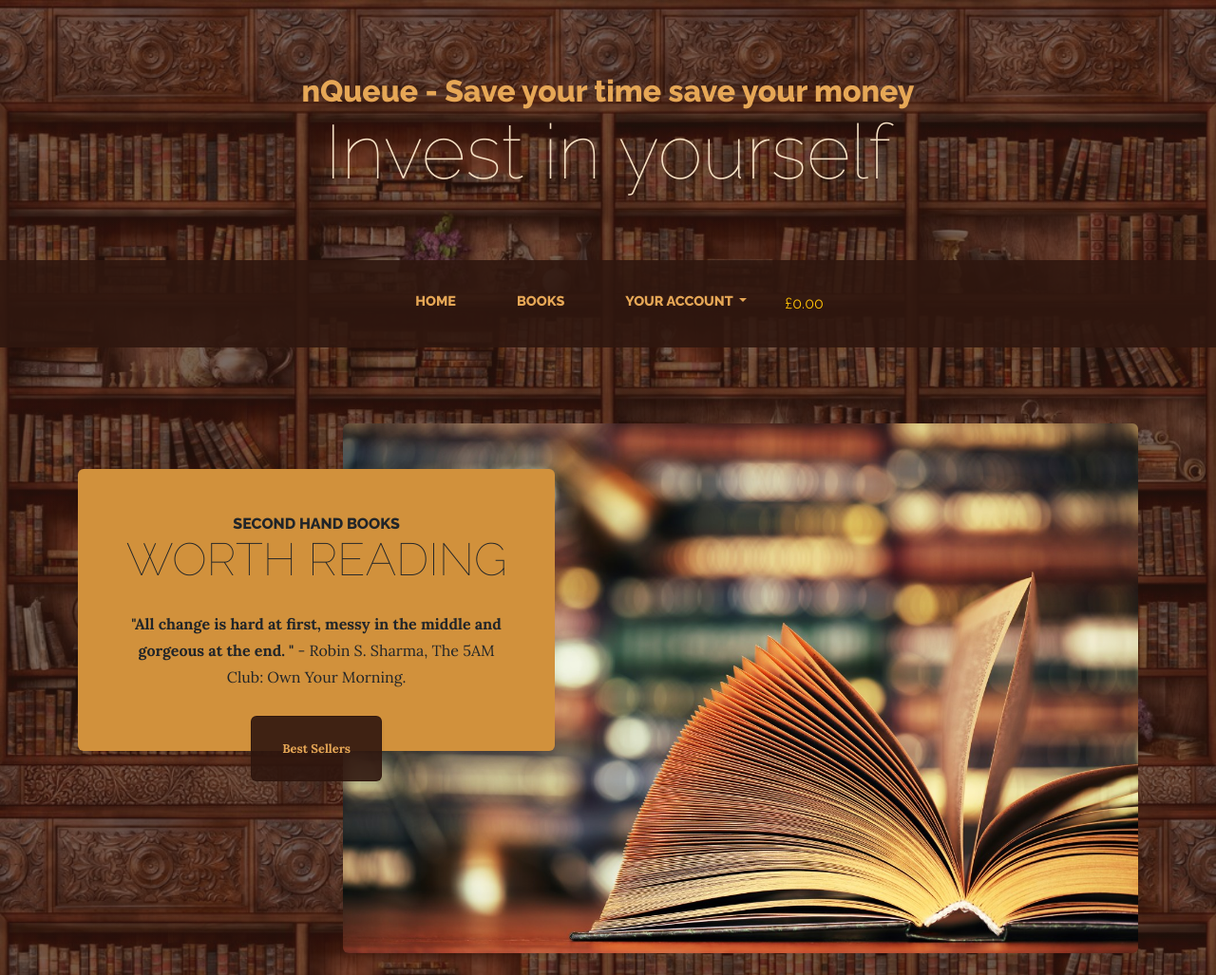
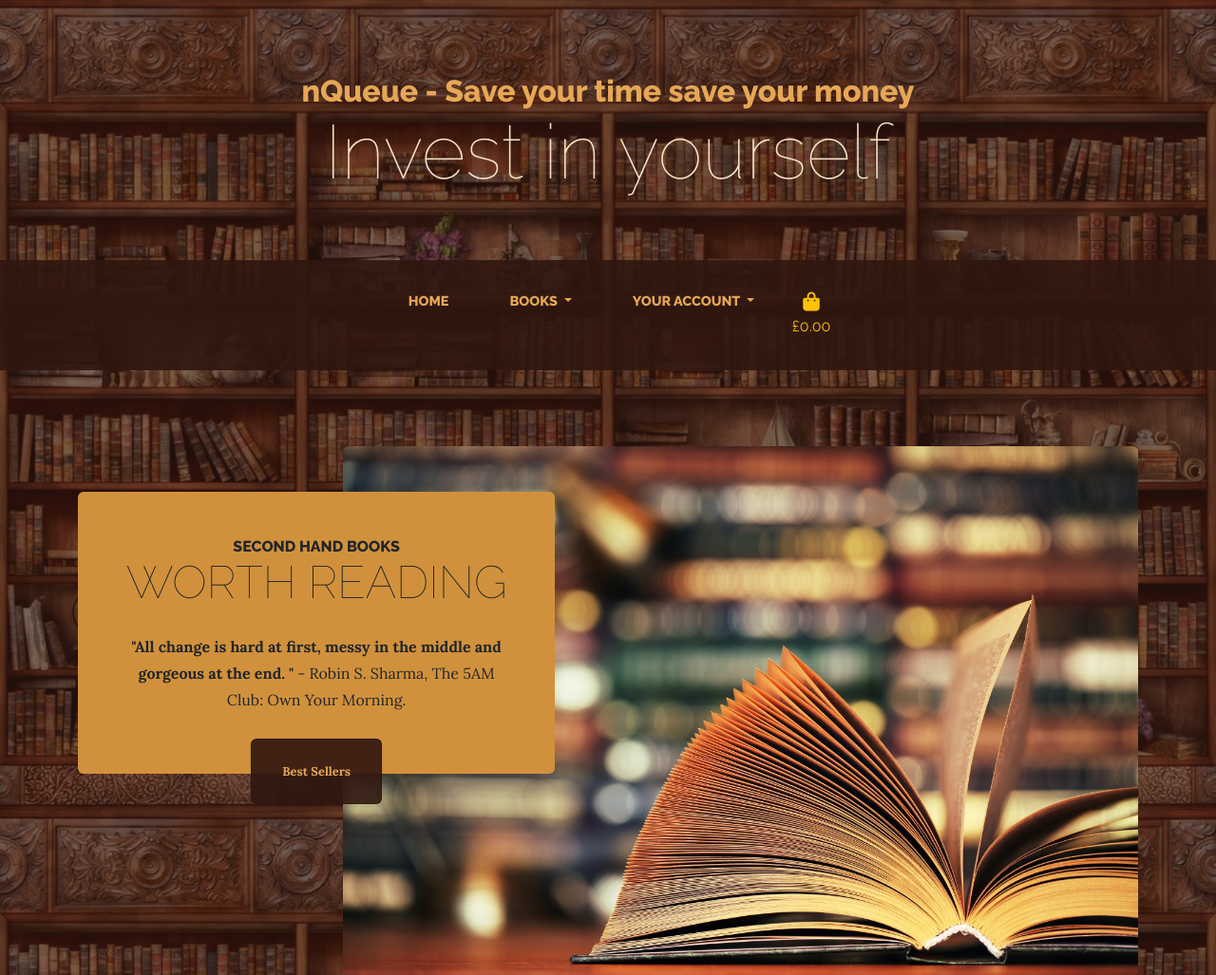
Before and after one commit to EdgarKlavins/nQueue, a Django app: page / in a window 1280 px wide. Shown: the top 1027 px of the page at 95% size. Run offline with Django 3.2, Linux system fonts and the light colour scheme; some libraries are stand-ins or nearby versions.

Commit message:
added fotawesome link

```diff
--- a/templates/base.html
+++ b/templates/base.html
@@ -29,6 +29,7 @@
 
 
         {% block corejs %}
+         <script src="https://kit.fontawesome.com/e9c73d7092.js" crossorigin="anonymous"></script>
          <script src="https://cdn.jsdelivr.net/npm/jquery@3.5.1/dist/jquery.min.js" integrity="sha256-9/aliU8dGd2tb6OSsuzixeV4y/faTqgFtohetphbbj0=" crossorigin="anonymous"></script>
          <script src="https://cdn.jsdelivr.net/npm/bootstrap@4.6.2/dist/js/bootstrap.bundle.min.js" integrity="sha384-Fy6S3B9q64WdZWQUiU+q4/2Lc9npb8tCaSX9FK7E8HnRr0Jz8D6OP9dO5Vg3Q9ct" crossorigin="anonymous"></script>
          <script src="https://cdn.jsdelivr.net/npm/popper.js@1.16.1/dist/umd/popper.min.js" integrity="sha384-9/reFTGAW83EW2RDu2S0VKaIzap3H66lZH81PoYlFhbGU+6BZp6G7niu735Sk7lN" crossorigin="anonymous"></script>
@@ -51,7 +52,16 @@
                 <div class="collapse navbar-collapse" id="navbarSupportedContent">
                     <ul class="navbar-nav mx-auto">
                         <li class="nav-item px-lg-4"><a class="nav-link text-uppercase" href="index.html">Home</a></li>
-                        <li class="nav-item px-lg-4"><a class="nav-link text-uppercase" href="about.html">Books</a></li>
+                        <li class="nav-item px-lg-4 dropdown">
+                            <a class="nav-link text-uppercase dropdown-toggle" href="#" id="navbarDropdownBooks" role="button" data-toggle="dropdown" aria-haspopup="true" aria-expanded="false">
+                              Books
+                            </a>
+                            <div class="dropdown-menu" aria-labelledby="navbarDropdownBooks">
+                              <a class="dropdown-item" href="#">All books</a>
+                              <a class="dropdown-item" href="#">By Price</a>
+                              <a class="dropdown-item" href="#">By Rating</a>
+                            </div>
+                        </li>
                         <li class="nav-item px-lg-4 dropdown">
                             <a class="nav-link text-uppercase dropdown-toggle" href="#" id="navbarDropdown" role="button" data-toggle="dropdown" aria-haspopup="true" aria-expanded="false">
                               Your Account
@@ -120,10 +130,9 @@
         <footer class="footer text-faded text-center py-5">
             <div class="container"><p class="m-0 small">Copyright &copy; Your Website 2023</p></div>
         </footer>
-        <!-- Bootstrap core JS-->
+
         <script src="https://cdn.jsdelivr.net/npm/bootstrap@5.2.3/dist/js/bootstrap.bundle.min.js"></script>
-        <!-- Core theme JS-->
-        <script src="js/scripts.js"></script>
+
 
 
 
```
